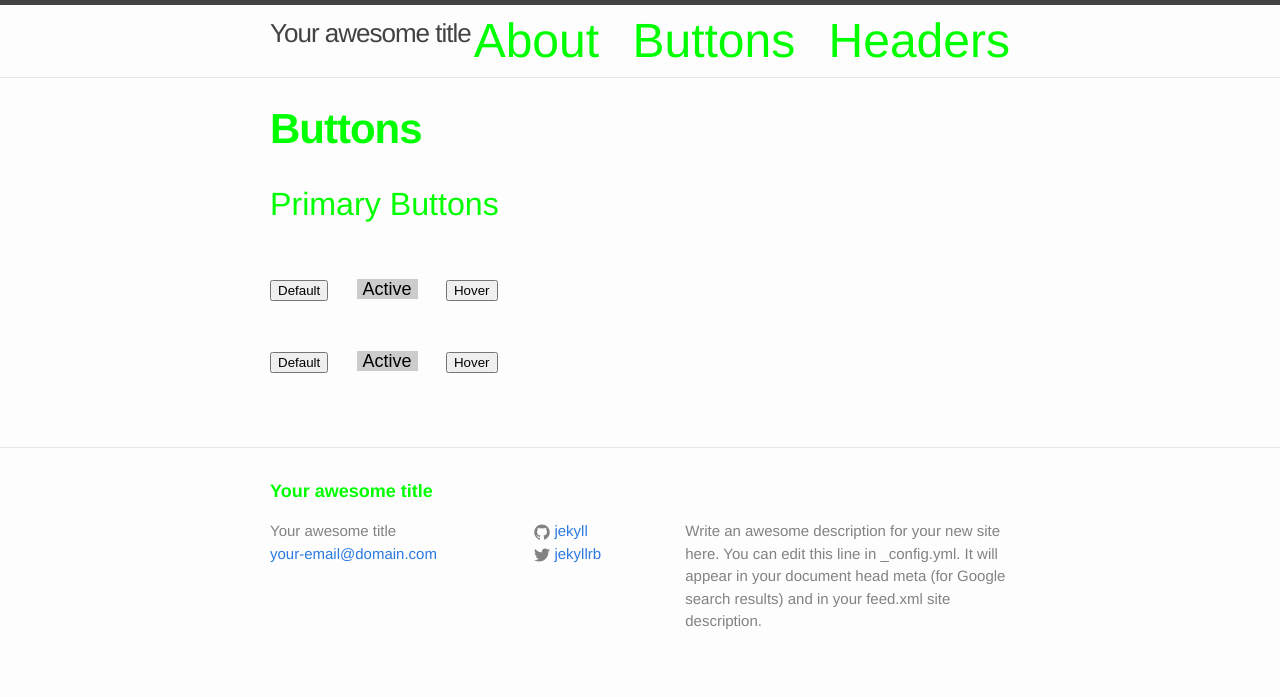
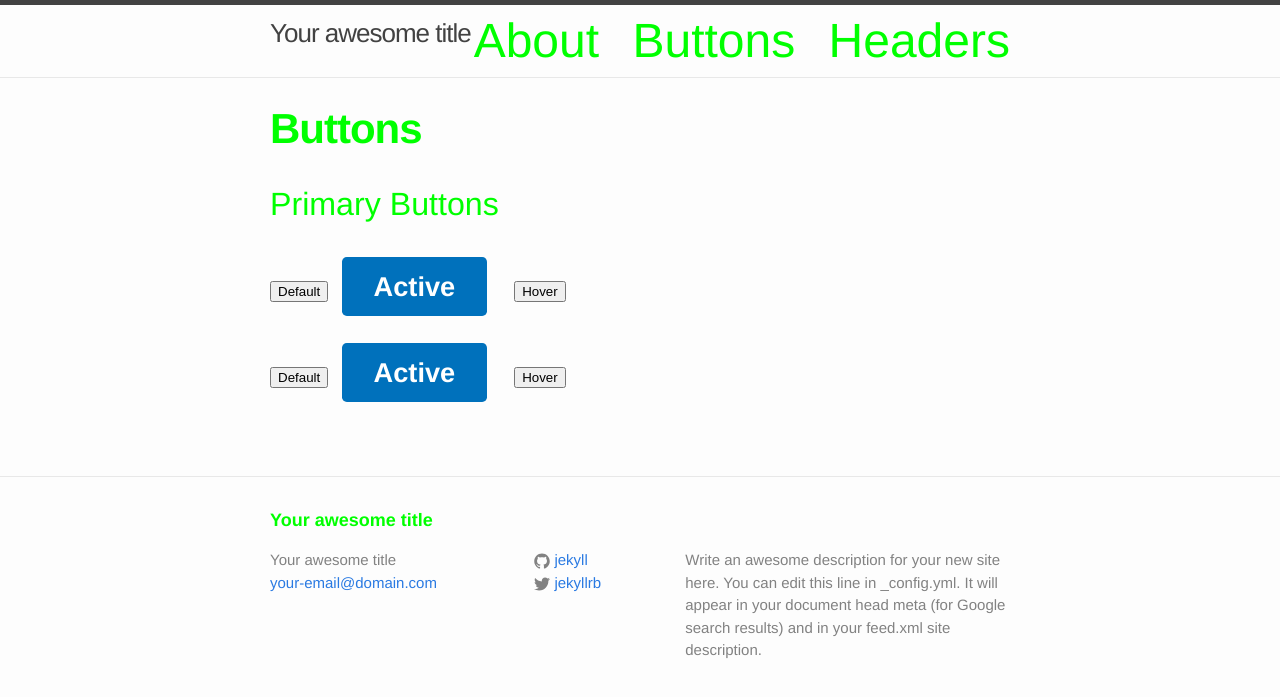
Before and after one commit to armydotmil/armydotmil.github.io, a Jekyll site: the page built from buttons.md, in a window 1280 px wide. Shown: the top 697 px of the page. Built offline with Jekyll 4.4.1, drawn with Linux system fonts in a browser that asks for light colours.

Commit message:
Update _buttons.scss

```diff
--- a/_sass/_buttons.scss
+++ b/_sass/_buttons.scss
@@ -2,11 +2,21 @@
 
 .usa-button-active {
   appearance: none;
-  background-color: #ccc;
+  background-color: #0071bc;
+  border-radius: 0.3rem;
+  color: #ffffff;
   border: 0;
-  font-size: 18px;
   cursor: pointer;
   display: inline-block;
+  font-family: "Source Sans Pro","Helvetica","Arial",sans-serif;
+  font-size: 1.7rem;
+  font-weight: 700;
   line-height: 1;
-  margin: 15px;
+  margin-bottom: 0.5em;
+  margin-right: 0.5em;
+  margin-top: 0.5em;
+  outline: medium none;
+  padding: 1rem 2rem;
+  text-align: center;
+  text-decoration: none;
   }
```
